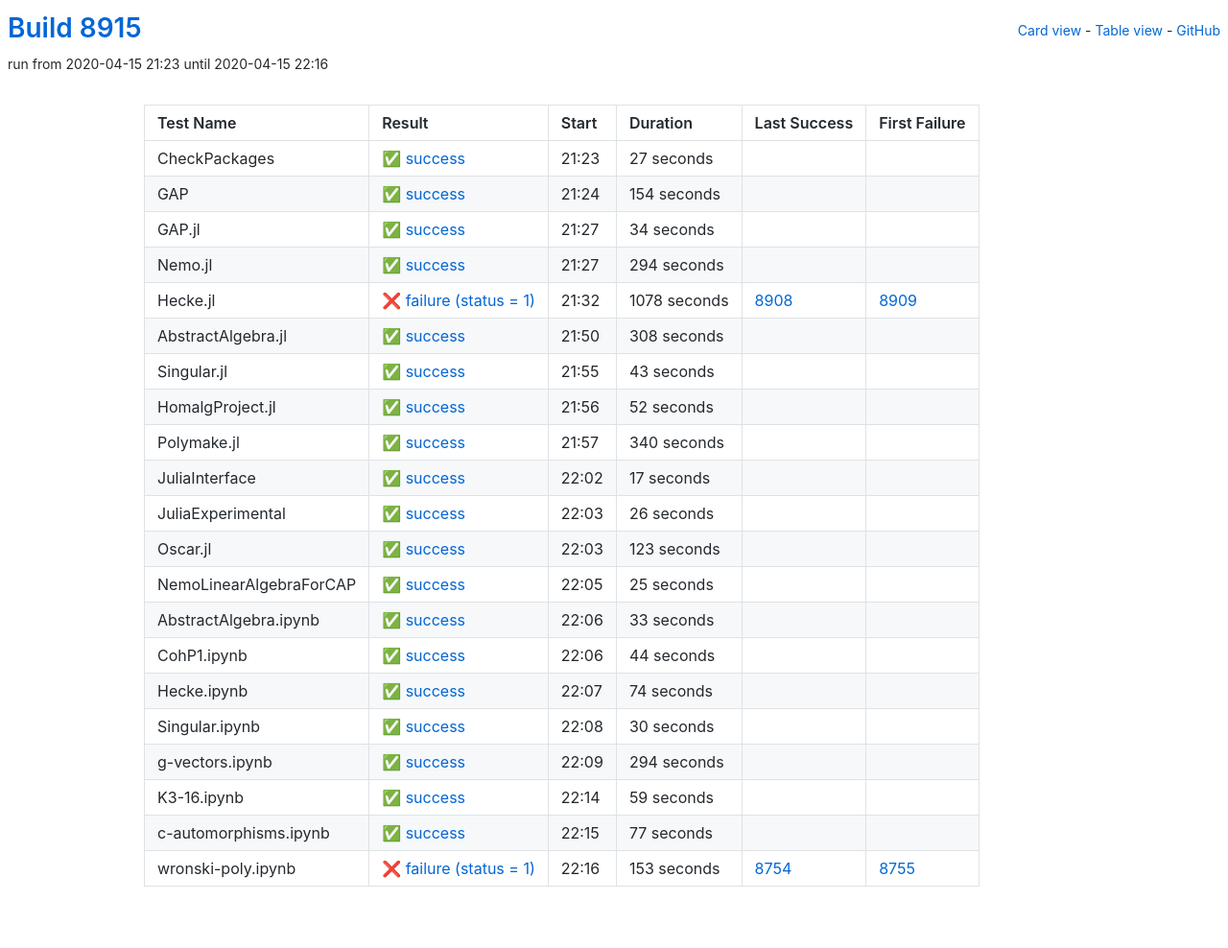
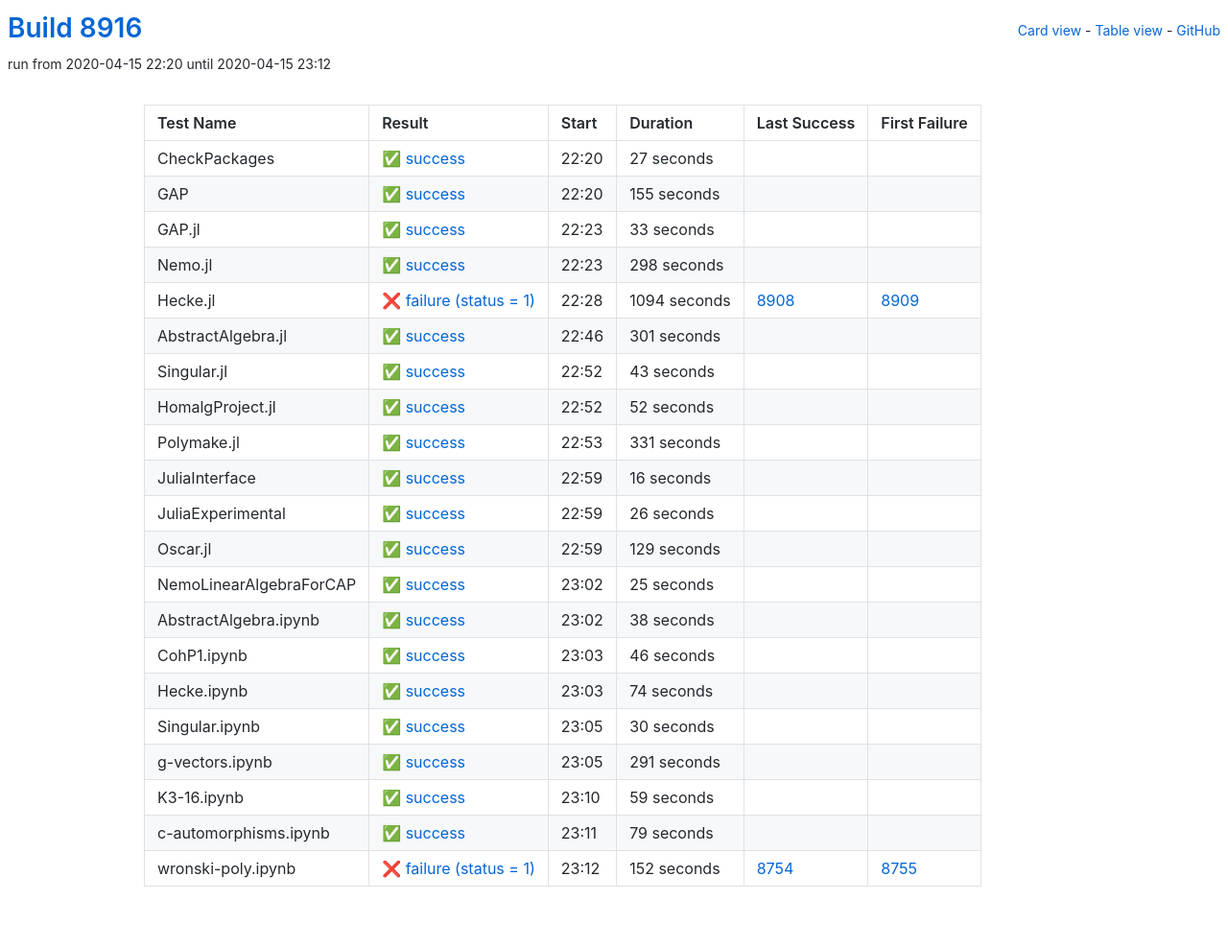
Before and after one commit to oscar-system/oscar-ci-status, a Jekyll site: the page built from table.html, in a window 1280 px wide. Shown: the whole page at 96% size. Built offline with Jekyll 4.4.1, drawn with Linux system fonts in a browser that asks for light colours.

Commit message:
Build 8916

```diff
--- a/_data/ci.yml
+++ b/_data/ci.yml
@@ -1,5 +1,5 @@
-build: 8915
-build_url: https://oscarci.mathematik.uni-kl.de/job/oscar/8915/
+build: 8916
+build_url: https://oscarci.mathematik.uni-kl.de/job/oscar/8916/
 job: oscar
 tests:
 - duration: 27
@@ -8,64 +8,64 @@ tests:
   first_failure_url: null
   last_success: false
   last_success_url: null
-  log: https://oscarci.mathematik.uni-kl.de/job/oscar/8915/artifact/logs/build-8915/CheckPackages.log
+  log: https://oscarci.mathematik.uni-kl.de/job/oscar/8916/artifact/logs/build-8916/CheckPackages.log
   name: CheckPackages
-  start: 2020-04-15 21:23
+  start: 2020-04-15 22:20
   status: success
   success: true
-- duration: 154
+- duration: 155
   exitcode: 0
   first_failure: false
   first_failure_url: null
   last_success: false
   last_success_url: null
-  log: https://oscarci.mathematik.uni-kl.de/job/oscar/8915/artifact/logs/build-8915/GAP.log
+  log: https://oscarci.mathematik.uni-kl.de/job/oscar/8916/artifact/logs/build-8916/GAP.log
   name: GAP
-  start: 2020-04-15 21:24
+  start: 2020-04-15 22:20
   status: success
   success: true
-- duration: 34
+- duration: 33
   exitcode: 0
   first_failure: false
   first_failure_url: null
   last_success: false
   last_success_url: null
-  log: https://oscarci.mathematik.uni-kl.de/job/oscar/8915/artifact/logs/build-8915/GAP.jl.log
+  log: https://oscarci.mathematik.uni-kl.de/job/oscar/8916/artifact/logs/build-8916/GAP.jl.log
   name: GAP.jl
-  start: 2020-04-15 21:27
+  start: 2020-04-15 22:23
   status: success
   success: true
-- duration: 294
+- duration: 298
   exitcode: 0
   first_failure: false
   first_failure_url: null
   last_success: false
   last_success_url: null
-  log: https://oscarci.mathematik.uni-kl.de/job/oscar/8915/artifact/logs/build-8915/Nemo.jl.log
+  log: https://oscarci.mathematik.uni-kl.de/job/oscar/8916/artifact/logs/build-8916/Nemo.jl.log
   name: Nemo.jl
-  start: 2020-04-15 21:27
+  start: 2020-04-15 22:23
   status: success
   success: true
-- duration: 1078
+- duration: 1094
   exitcode: 1
   first_failure: 8909
   first_failure_url: https://oscarci.mathematik.uni-kl.de/job/oscar/8909/
   last_success: 8908
   last_success_url: https://oscarci.mathematik.uni-kl.de/job/oscar/8908/
-  log: https://oscarci.mathematik.uni-kl.de/job/oscar/8915/artifact/logs/build-8915/Hecke.jl.log
+  log: https://oscarci.mathematik.uni-kl.de/job/oscar/8916/artifact/logs/build-8916/Hecke.jl.log
   name: Hecke.jl
-  start: 2020-04-15 21:32
+  start: 2020-04-15 22:28
   status: failure
   success: false
-- duration: 308
+- duration: 301
   exitcode: 0
   first_failure: false
   first_failure_url: null
   last_success: false
   last_success_url: null
-  log: https://oscarci.mathematik.uni-kl.de/job/oscar/8915/artifact/logs/build-8915/AbstractAlgebra.jl.log
+  log: https://oscarci.mathematik.uni-kl.de/job/oscar/8916/artifact/logs/build-8916/AbstractAlgebra.jl.log
   name: AbstractAlgebra.jl
-  start: 2020-04-15 21:50
+  start: 2020-04-15 22:46
   status: success
   success: true
 - duration: 43
@@ -74,9 +74,9 @@ tests:
   first_failure_url: null
   last_success: false
   last_success_url: null
-  log: https://oscarci.mathematik.uni-kl.de/job/oscar/8915/artifact/logs/build-8915/Singular.jl.log
+  log: https://oscarci.mathematik.uni-kl.de/job/oscar/8916/artifact/logs/build-8916/Singular.jl.log
   name: Singular.jl
-  start: 2020-04-15 21:55
+  start: 2020-04-15 22:52
   status: success
   success: true
 - duration: 52
@@ -85,31 +85,31 @@ tests:
   first_failure_url: null
   last_success: false
   last_success_url: null
-  log: https://oscarci.mathematik.uni-kl.de/job/oscar/8915/artifact/logs/build-8915/HomalgProject.jl.log
+  log: https://oscarci.mathematik.uni-kl.de/job/oscar/8916/artifact/logs/build-8916/HomalgProject.jl.log
   name: HomalgProject.jl
-  start: 2020-04-15 21:56
+  start: 2020-04-15 22:52
   status: success
   success: true
-- duration: 340
+- duration: 331
   exitcode: 0
   first_failure: false
   first_failure_url: null
   last_success: false
   last_success_url: null
-  log: https://oscarci.mathematik.uni-kl.de/job/oscar/8915/artifact/logs/build-8915/Polymake.jl.log
+  log: https://oscarci.mathematik.uni-kl.de/job/oscar/8916/artifact/logs/build-8916/Polymake.jl.log
   name: Polymake.jl
-  start: 2020-04-15 21:57
+  start: 2020-04-15 22:53
   status: success
   success: true
-- duration: 17
+- duration: 16
   exitcode: 0
   first_failure: false
   first_failure_url: null
   last_success: false
   last_success_url: null
-  log: https://oscarci.mathematik.uni-kl.de/job/oscar/8915/artifact/logs/build-8915/JuliaInterface.log
+  log: https://oscarci.mathematik.uni-kl.de/job/oscar/8916/artifact/logs/build-8916/JuliaInterface.log
   name: JuliaInterface
-  start: 2020-04-15 22:02
+  start: 2020-04-15 22:59
   status: success
   success: true
 - duration: 26
@@ -118,20 +118,20 @@ tests:
   first_failure_url: null
   last_success: false
   last_success_url: null
-  log: https://oscarci.mathematik.uni-kl.de/job/oscar/8915/artifact/logs/build-8915/JuliaExperimental.log
+  log: https://oscarci.mathematik.uni-kl.de/job/oscar/8916/artifact/logs/build-8916/JuliaExperimental.log
   name: JuliaExperimental
-  start: 2020-04-15 22:03
+  start: 2020-04-15 22:59
   status: success
   success: true
-- duration: 123
+- duration: 129
   exitcode: 0
   first_failure: false
   first_failure_url: null
   last_success: false
   last_success_url: null
-  log: https://oscarci.mathematik.uni-kl.de/job/oscar/8915/artifact/logs/build-8915/Oscar.jl.log
+  log: https://oscarci.mathematik.uni-kl.de/job/oscar/8916/artifact/logs/build-8916/Oscar.jl.log
   name: Oscar.jl
-  start: 2020-04-15 22:03
+  start: 2020-04-15 22:59
   status: success
   success: true
 - duration: 25
@@ -140,31 +140,31 @@ tests:
   first_failure_url: null
   last_success: false
   last_success_url: null
-  log: https://oscarci.mathematik.uni-kl.de/job/oscar/8915/artifact/logs/build-8915/NemoLinearAlgebraForCAP.log
+  log: https://oscarci.mathematik.uni-kl.de/job/oscar/8916/artifact/logs/build-8916/NemoLinearAlgebraForCAP.log
   name: NemoLinearAlgebraForCAP
-  start: 2020-04-15 22:05
+  start: 2020-04-15 23:02
   status: success
   success: true
-- duration: 33
+- duration: 38
   exitcode: 0
   first_failure: false
   first_failure_url: null
   last_success: false
   last_success_url: null
-  log: https://oscarci.mathematik.uni-kl.de/job/oscar/8915/artifact/logs/build-8915/AbstractAlgebra.ipynb.log
+  log: https://oscarci.mathematik.uni-kl.de/job/oscar/8916/artifact/logs/build-8916/AbstractAlgebra.ipynb.log
   name: AbstractAlgebra.ipynb
-  start: 2020-04-15 22:06
+  start: 2020-04-15 23:02
   status: success
   success: true
-- duration: 44
+- duration: 46
   exitcode: 0
   first_failure: false
   first_failure_url: null
   last_success: false
   last_success_url: null
-  log: https://oscarci.mathematik.uni-kl.de/job/oscar/8915/artifact/logs/build-8915/CohP1.ipynb.log
+  log: https://oscarci.mathematik.uni-kl.de/job/oscar/8916/artifact/logs/build-8916/CohP1.ipynb.log
   name: CohP1.ipynb
-  start: 2020-04-15 22:06
+  start: 2020-04-15 23:03
   status: success
   success: true
 - duration: 74
@@ -173,9 +173,9 @@ tests:
   first_failure_url: null
   last_success: false
   last_success_url: null
-  log: https://oscarci.mathematik.uni-kl.de/job/oscar/8915/artifact/logs/build-8915/Hecke.ipynb.log
+  log: https://oscarci.mathematik.uni-kl.de/job/oscar/8916/artifact/logs/build-8916/Hecke.ipynb.log
   name: Hecke.ipynb
-  start: 2020-04-15 22:07
+  start: 2020-04-15 23:03
   status: success
   success: true
 - duration: 30
@@ -184,20 +184,20 @@ tests:
   first_failure_url: null
   last_success: false
   last_success_url: null
-  log: https://oscarci.mathematik.uni-kl.de/job/oscar/8915/artifact/logs/build-8915/Singular.ipynb.log
+  log: https://oscarci.mathematik.uni-kl.de/job/oscar/8916/artifact/logs/build-8916/Singular.ipynb.log
   name: Singular.ipynb
-  start: 2020-04-15 22:08
+  start: 2020-04-15 23:05
   status: success
   success: true
-- duration: 294
+- duration: 291
   exitcode: 0
   first_failure: false
   first_failure_url: null
   last_success: false
   last_success_url: null
-  log: https://oscarci.mathematik.uni-kl.de/job/oscar/8915/artifact/logs/build-8915/g-vectors.ipynb.log
+  log: https://oscarci.mathematik.uni-kl.de/job/oscar/8916/artifact/logs/build-8916/g-vectors.ipynb.log
   name: g-vectors.ipynb
-  start: 2020-04-15 22:09
+  start: 2020-04-15 23:05
   status: success
   success: true
 - duration: 59
@@ -206,30 +206,30 @@ tests:
   first_failure_url: null
   last_success: false
   last_success_url: null
-  log: https://oscarci.mathematik.uni-kl.de/job/oscar/8915/artifact/logs/build-8915/K3-16.ipynb.log
+  log: https://oscarci.mathematik.uni-kl.de/job/oscar/8916/artifact/logs/build-8916/K3-16.ipynb.log
   name: K3-16.ipynb
-  start: 2020-04-15 22:14
+  start: 2020-04-15 23:10
   status: success
   success: true
-- duration: 77
+- duration: 79
   exitcode: 0
   first_failure: false
   first_failure_url: null
   last_success: false
   last_success_url: null
-  log: https://oscarci.mathematik.uni-kl.de/job/oscar/8915/artifact/logs/build-8915/c-automorphisms.ipynb.log
+  log: https://oscarci.mathematik.uni-kl.de/job/oscar/8916/artifact/logs/build-8916/c-automorphisms.ipynb.log
   name: c-automorphisms.ipynb
-  start: 2020-04-15 22:15
+  start: 2020-04-15 23:11
   status: success
   success: true
-- duration: 153
+- duration: 152
   exitcode: 1
   first_failure: 8755
   first_failure_url: https://oscarci.mathematik.uni-kl.de/job/oscar/8755/
   last_success: 8754
   last_success_url: https://oscarci.mathematik.uni-kl.de/job/oscar/8754/
-  log: https://oscarci.mathematik.uni-kl.de/job/oscar/8915/artifact/logs/build-8915/wronski-poly.ipynb.log
+  log: https://oscarci.mathematik.uni-kl.de/job/oscar/8916/artifact/logs/build-8916/wronski-poly.ipynb.log
   name: wronski-poly.ipynb
-  start: 2020-04-15 22:16
+  start: 2020-04-15 23:12
   status: failure
   success: false
```
Also changed, not shown: README.md.
